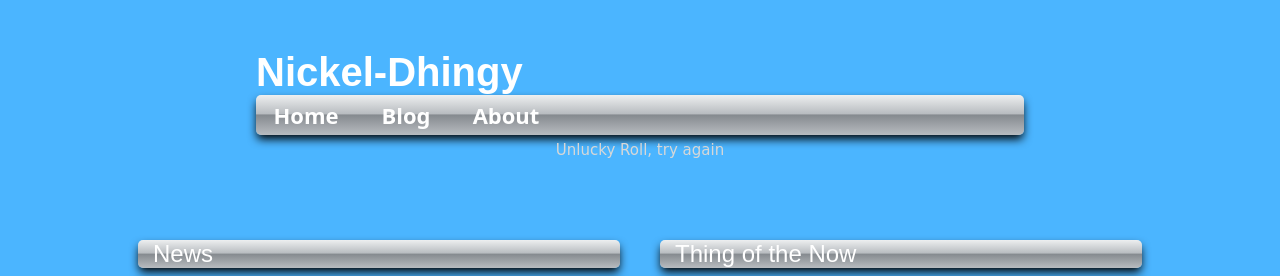
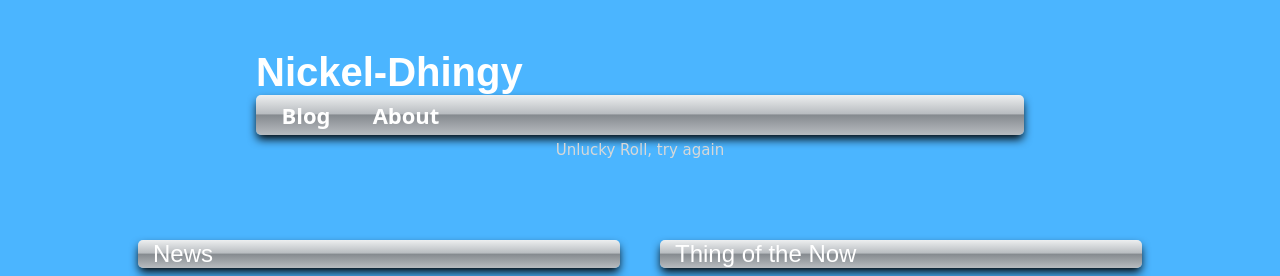
Before and after one commit to PiSquaredx3/Nickel-Dhingy, a Jekyll site: the page built from index.md, in a window 1280 px wide. Shown: the top 276 px of the page. Built offline with Jekyll 4.4.1, drawn with Linux system fonts in a browser that asks for light colours.

Commit message:
Update default.html

```diff
--- a/_layouts/default.html
+++ b/_layouts/default.html
@@ -8,17 +8,16 @@
 </head>
 <body>
 
-    <div id="title">Nickel-Dhingy</div>
+    <div id="title"><a href="/">Nickel-Dhingy</a></div>
+
 
     <div id="header">
-        <div id="navbar">
-            <a href="{{ '/' | relative_url }}">Home</a>
-        </div>
+
         <div id="navbar2">
-            <a href="{{ '/blog/' | relative_url }}">Blog</a>
+            <a href="/blog/">Blog</a>
         </div>
         <div id="navbar3">
-            <a href="{{ '/about/' | relative_url }}">About</a>
+            <a href="/about/">About</a>
         </div>
     </div>
 
```
